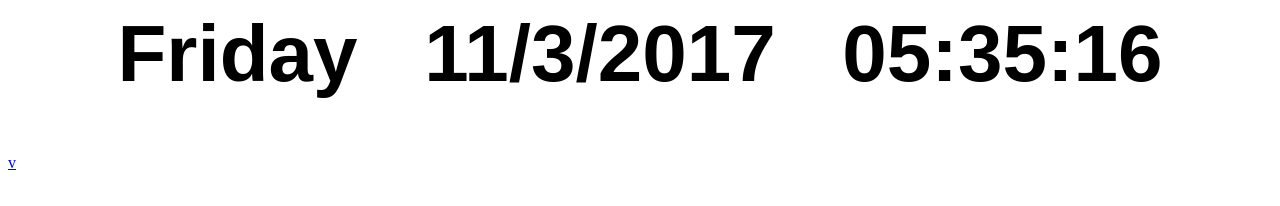
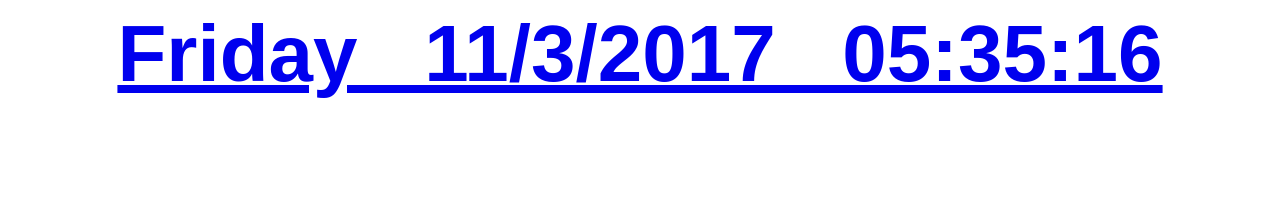
Before and after one commit to khavuoch/TimeNow, a plain HTML site: page index.html in a window 1280 px wide. Drawn offline with nearby package versions, Linux system fonts and the light colour scheme.

Commit message:
whatever

```diff
--- a/index.html
+++ b/index.html
@@ -35,8 +35,7 @@
 </head>
 
 <body>
-    <h1 id="time" align="center" style="font-size:5em"></h1>
-    <a href="url">v</a>
+    <a href="url"><h1 id="time" align="center" style="font-size:5em"></h1></a>
 </body>
 
 </html>
```
